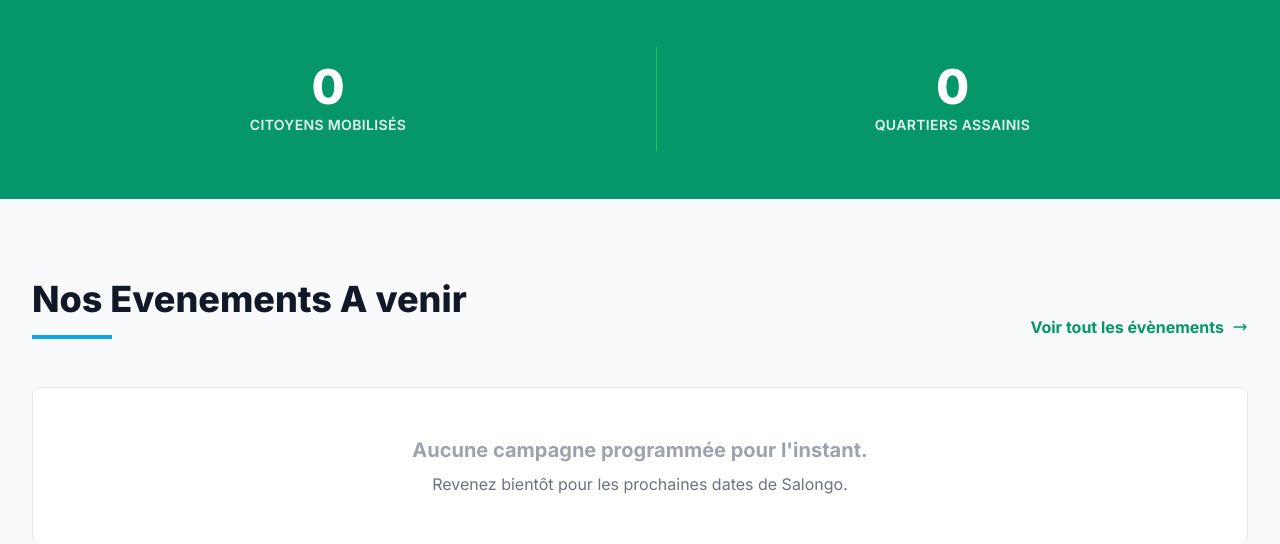
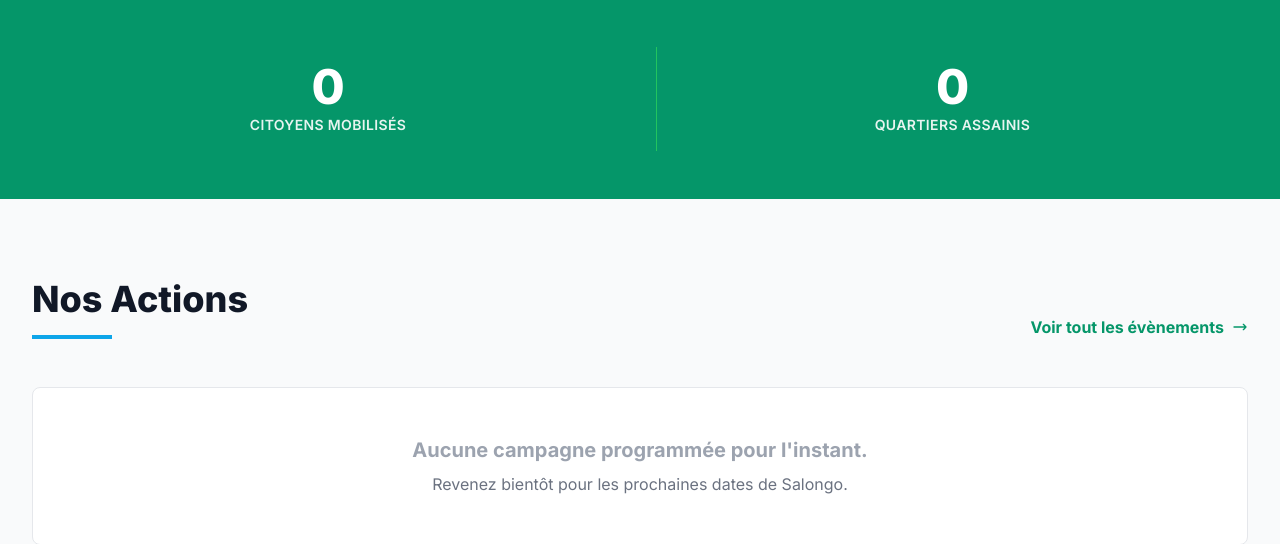
Before and after one commit to jokashongwe/pnac, a Django app: page /fr/ in a window 1280 px wide. Shown: the part 761-1305 px from the top of the page. Run offline with Django 5.2, Linux system fonts and the light colour scheme; data that the repository does not hold is empty; some libraries are stand-ins or nearby versions.

Commit message:
Rename Events in Home

```diff
--- a/templates/home.html
+++ b/templates/home.html
@@ -86,7 +86,7 @@
     <div class="max-w-7xl mx-auto px-4 sm:px-6 lg:px-8">
         <div class="flex justify-between items-end mb-12">
             <div>
-                <h2 class="text-4xl font-extrabold text-gray-900">{% trans "Nos Evenements A venir" %}</h2>
+                <h2 class="text-4xl font-extrabold text-gray-900">{% trans "Nos Actions" %}</h2>
                 <div class="h-1 w-20 bg-pnacBlue mt-4"></div>
             </div>
             <a href="{% url 'event_list' %}" class="hidden md:inline-flex items-center text-pnacGreen font-bold hover:underline">
```
